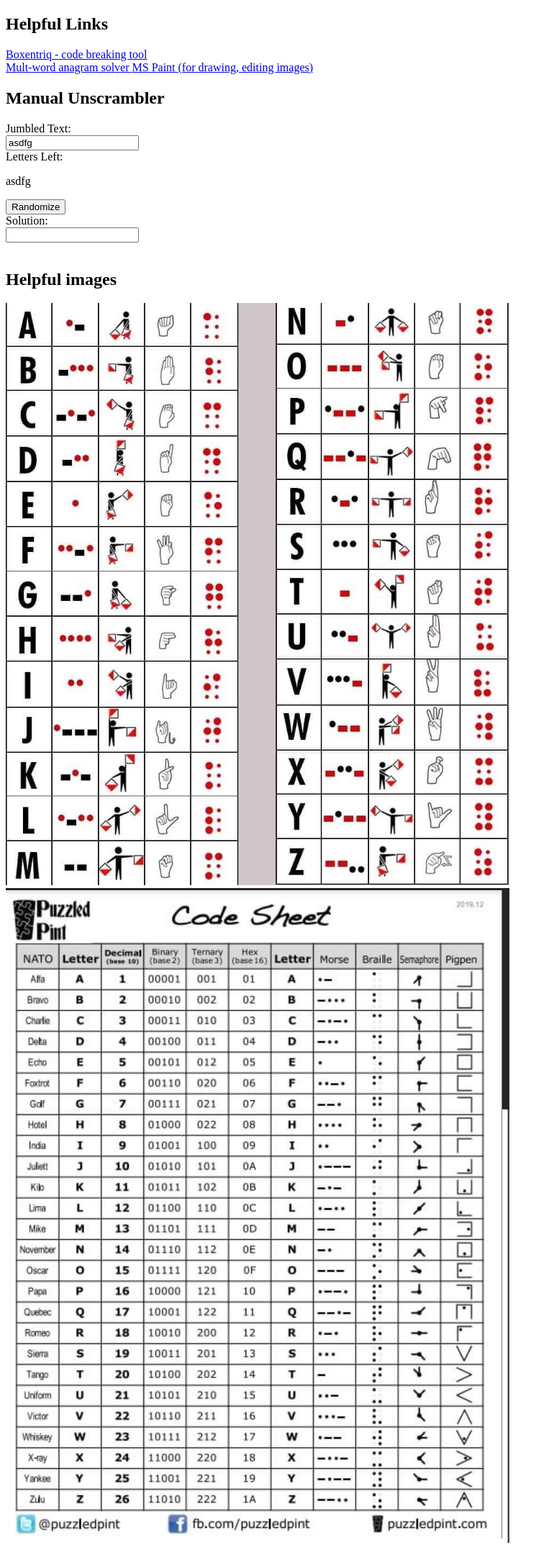
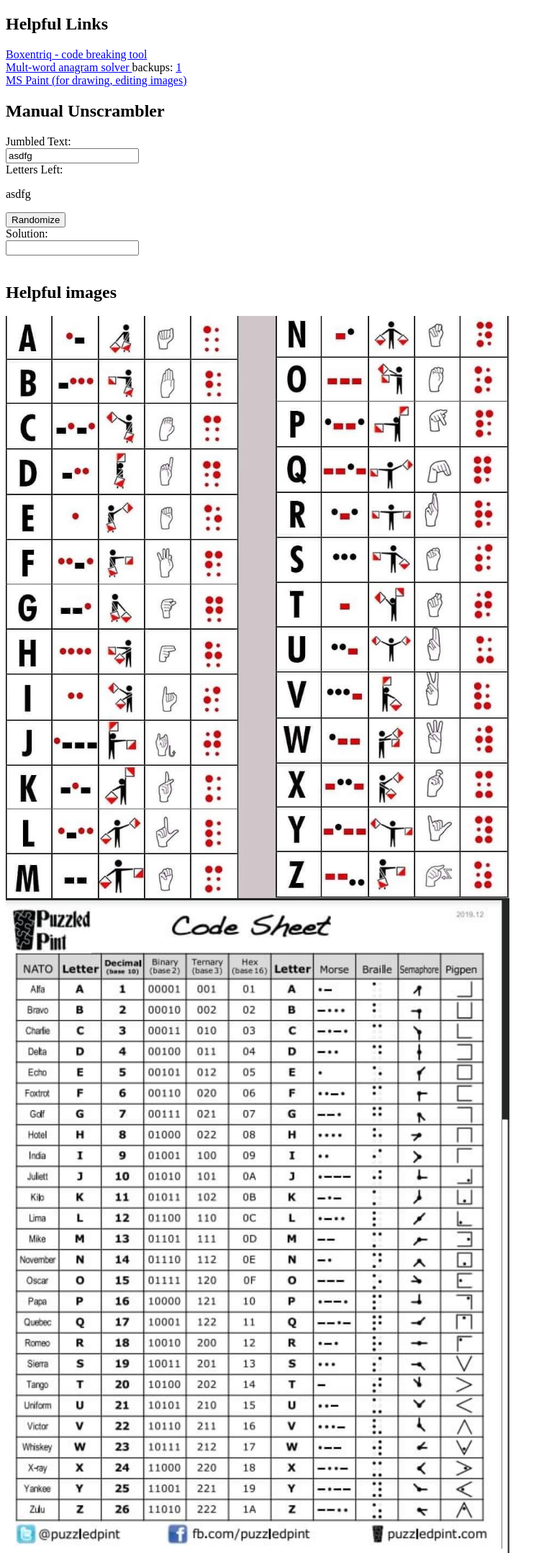
Before and after one commit to mitch3b/HappyHunting, a plain HTML site: page index.html in a window 1280 px wide. Shown: the whole page at 72% size, without its empty margins (0-763 px from the left). Drawn offline with Linux system fonts and the light colour scheme.

Commit message:
Better anagram solver and fix alignment of images

```diff
--- a/index.html
+++ b/index.html
@@ -4,7 +4,8 @@
 
 <h2>Helpful Links</h2>
 <a href="https://www.boxentriq.com/code-breaking"> Boxentriq - code breaking tool </a><br>
-<a href="https://www.thewordfinder.com/multiple-word-anagram-solver/"> Mult-word anagram solver </a>
+<a href="https://wordsmith.org/anagram/advanced.html"> Mult-word anagram solver </a>
+ backups: <a href="https://www.thewordfinder.com/multiple-word-anagram-solver/">1 </a><br>
 <a href="https://jspaint.app/">MS Paint (for drawing, editing images)</a>
 
 <h2>Manual Unscrambler</h2>
@@ -17,9 +18,10 @@
 <input type="text" id="solutionText" name="solutionText" value=""><br><br>
 
 <h2> Helpful images </h2>
-<img src="images/codeKey.jpeg" style="width:700px" alt="Sign language, semaphore, braille, morse code">
-<img src="images/codeSheet.png" style="width:700px" alt="a1z26etc">
-
+<div>
+	<img src="images/codeKey.jpeg" style="vertical-align: top;width:700px" alt="Sign language, semaphore, braille, morse code">
+	<img src="images/codeSheet.png" style="vertical-align: top;width:700px" alt="a1z26etc">
+</div>
 </body>
 <script>
 
```
